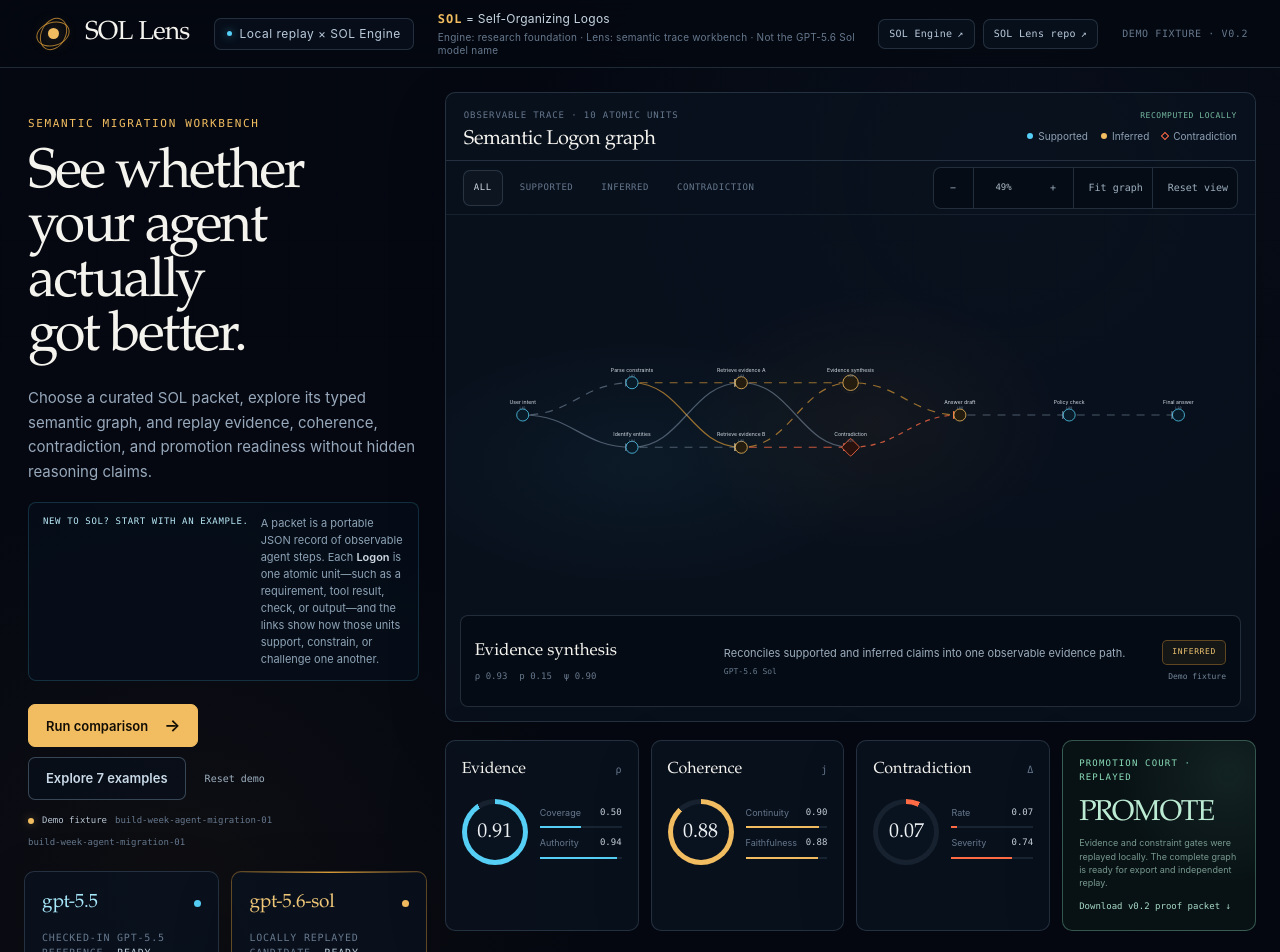
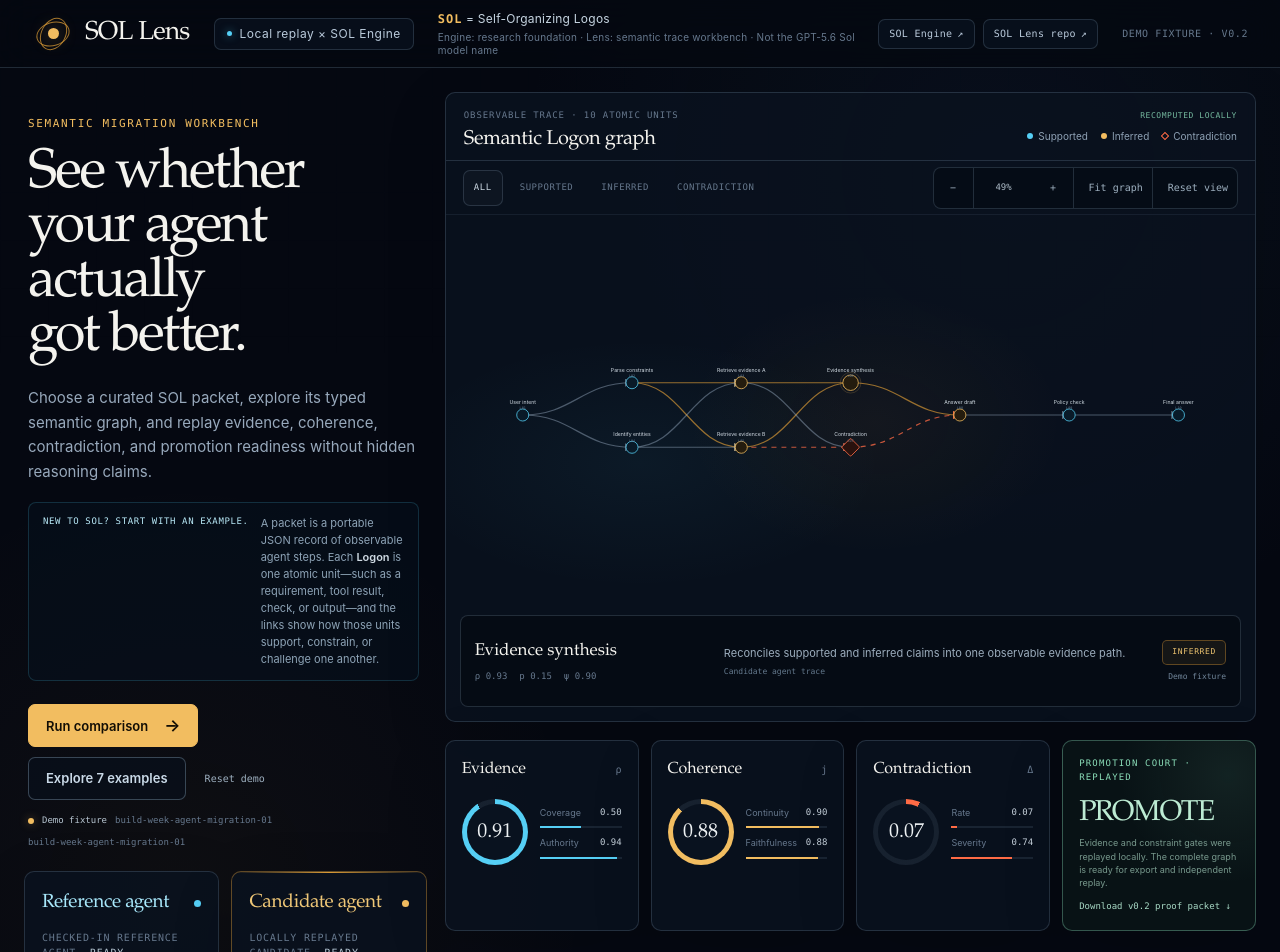
Before and after one commit to TechmanStudios/sol-lens, a Next.js app: page / in a window 1280 px wide. Shown: the top 952 px of the page. Built offline with nearby package versions, Linux system fonts and the light colour scheme.

Commit message:
Present consistent static agent comparisons

```diff
--- a/app/components/semantic-graph.tsx
+++ b/app/components/semantic-graph.tsx
@@ -441,7 +441,7 @@
                 edge.to !== selectedId;
               return (
                 <path
-                  className={`graph-edge ${edge.status} ${edge.active ? "active-flow" : ""} ${isDimmed(edge.status) ? "dimmed" : ""} ${unrelated ? "unrelated" : ""}`}
+                  className={`graph-edge ${edge.status} ${isDimmed(edge.status) ? "dimmed" : ""} ${unrelated ? "unrelated" : ""}`}
                   d={edgePath(from as PositionedLogon, to as PositionedLogon)}
                   key={edge.id}
                 />
--- a/app/globals.css
+++ b/app/globals.css
@@ -743,11 +743,6 @@
   opacity: 0.08;
 }
 
-.graph-edge.active-flow {
-  stroke-dasharray: 8 7;
-  animation: semantic-flow 3.2s linear infinite;
-}
-
 .logon-node {
   cursor: pointer;
   transition: 180ms ease;
@@ -765,7 +760,6 @@
 
 .logon-node.selected .node-halo {
   stroke: rgba(242, 189, 96, 0.42);
-  animation: quiet-pulse 2.8s ease-in-out infinite;
 }
 
 .logon-node .node-core {
@@ -1055,23 +1049,6 @@
   animation: scan 1.25s ease-in-out infinite;
 }
 
-@keyframes semantic-flow {
-  to {
-    stroke-dashoffset: -30;
-  }
-}
-
-@keyframes quiet-pulse {
-  0%, 100% {
-    r: 24;
-    opacity: 0.35;
-  }
-  50% {
-    r: 31;
-    opacity: 0.06;
-  }
-}
-
 @keyframes scan {
   to {
     transform: translateX(100%);
--- a/app/sol-lens-dashboard.tsx
+++ b/app/sol-lens-dashboard.tsx
@@ -68,7 +68,7 @@
             <span className="brand-mark" aria-hidden="true"><span className="brand-sun" /></span>
             <span className="brand-name">SOL Lens</span>
           </div>
-          <span className="status-badge"><i /> GPT-5.6 × SOL Engine</span>
+          <span className="status-badge"><i /> Agent traces × SOL Engine</span>
         </div>
         <div className="topbar-actions" aria-label="Application controls">
           <button className="icon-button" type="button" aria-label="Run status">⌁</button>
@@ -95,10 +95,10 @@
             </div>
           </div>
 
-          <div className="model-grid" aria-label="Model comparison">
+          <div className="model-grid" aria-label="Agent comparison">
             <ModelCard
               className="baseline"
-              title="GPT-5.5 Baseline"
+              title="Reference agent"
               trace={baselineTrace}
               stroke="#55cff5"
               status={runState}
@@ -108,7 +108,7 @@
             />
             <ModelCard
               className="candidate"
-              title="GPT-5.6 Sol"
+              title="Candidate agent"
               trace={candidateTrace}
               stroke="#f2bd60"
               status={runState}
@@ -174,7 +174,7 @@
                   const dimmed = isDimmed(edge.status);
                   return (
                     <path
-                      className={`graph-edge ${edge.status} ${edge.active ? "active-flow" : ""} ${dimmed ? "dimmed" : ""}`}
+                      className={`graph-edge ${edge.status} ${dimmed ? "dimmed" : ""}`}
                       d={`M${from.x} ${from.y} C${(from.x + to.x) / 2} ${from.y}, ${(from.x + to.x) / 2} ${to.y}, ${to.x} ${to.y}`}
                       key={`${edge.from}-${edge.to}`}
                     />
--- a/app/sol-lens-workbench.tsx
+++ b/app/sol-lens-workbench.tsx
@@ -240,7 +240,7 @@
             </div>
           </div>
 
-          <div className="model-grid" aria-label="Model comparison">
+          <div className="model-grid" aria-label="Agent comparison">
             <ModelCard
               className="baseline"
               title={packet.models?.baseline ?? "Baseline trace"}
--- a/lib/demo-packet.ts
+++ b/lib/demo-packet.ts
@@ -43,11 +43,11 @@
   observable_trace_only: true,
   fixture: "build-week-agent-migration-01",
   models: {
-    baseline: "gpt-5.5",
-    candidate: "gpt-5.6-sol",
+    baseline: "Reference agent",
+    candidate: "Candidate agent",
   },
   baseline_evaluation: {
-    label: "Checked-in GPT-5.5 reference",
+    label: "Checked-in reference agent",
     logon_count: 12,
     source: "Observable baseline fixture",
     metrics: {
--- a/lib/sol-engine.ts
+++ b/lib/sol-engine.ts
@@ -110,7 +110,7 @@
     rho: 0.93,
     psi: 0.9,
     pressure: 0.15,
-    source: "GPT-5.6 Sol",
+    source: "Candidate agent trace",
     detail: "Reconciles supported and inferred claims into one observable evidence path.",
   },
   {
@@ -231,8 +231,8 @@
     generated_at: new Date().toISOString(),
     fixture: "build-week-agent-migration-01",
     models: {
-      baseline: "gpt-5.5",
-      candidate: "gpt-5.6-sol",
+      baseline: "Reference agent",
+      candidate: "Candidate agent",
     },
     observable_trace_only: true,
     metrics,
```
Also changed, not shown: 3 other files (tests, documents, lock files or other folders).
